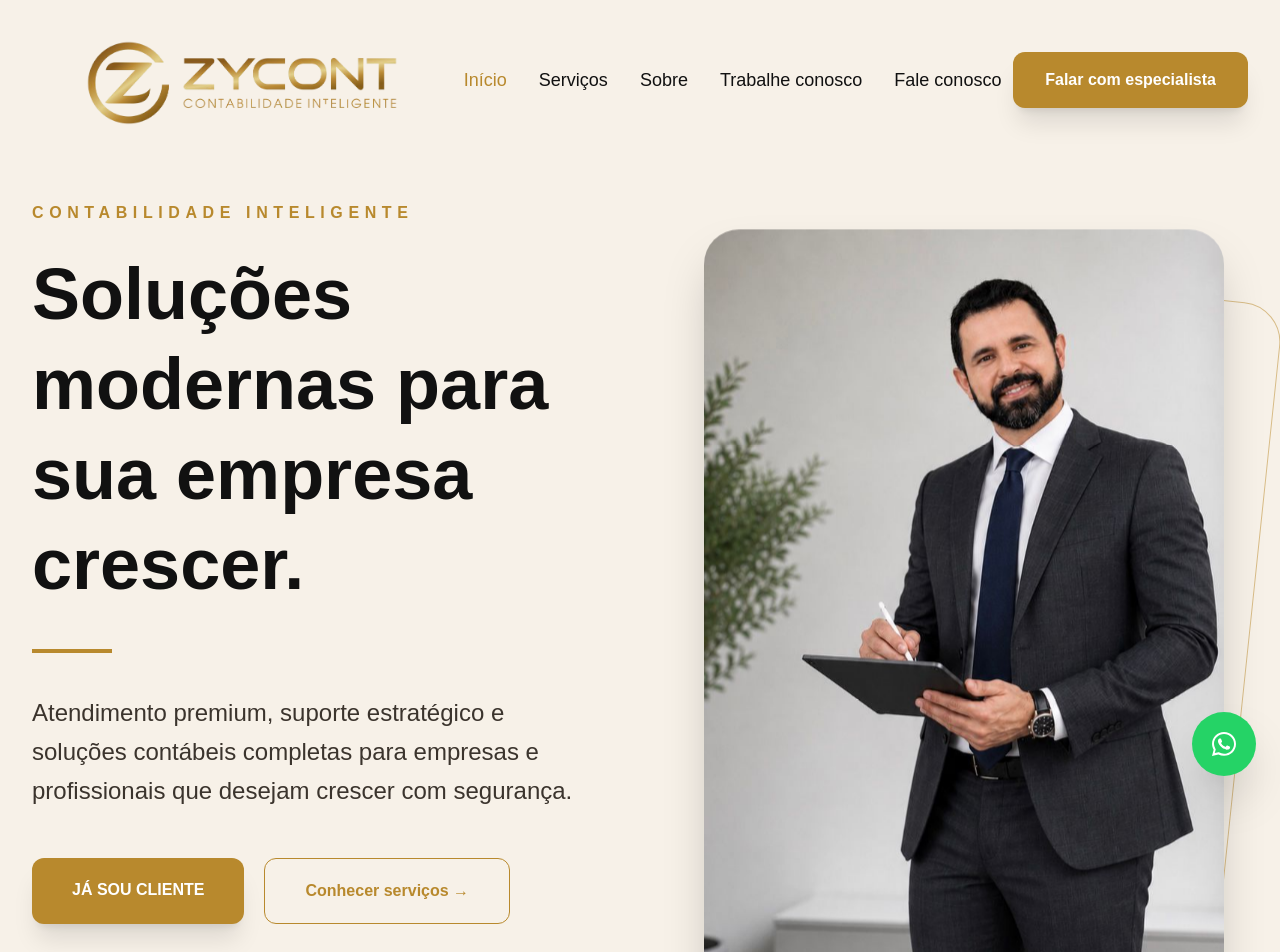
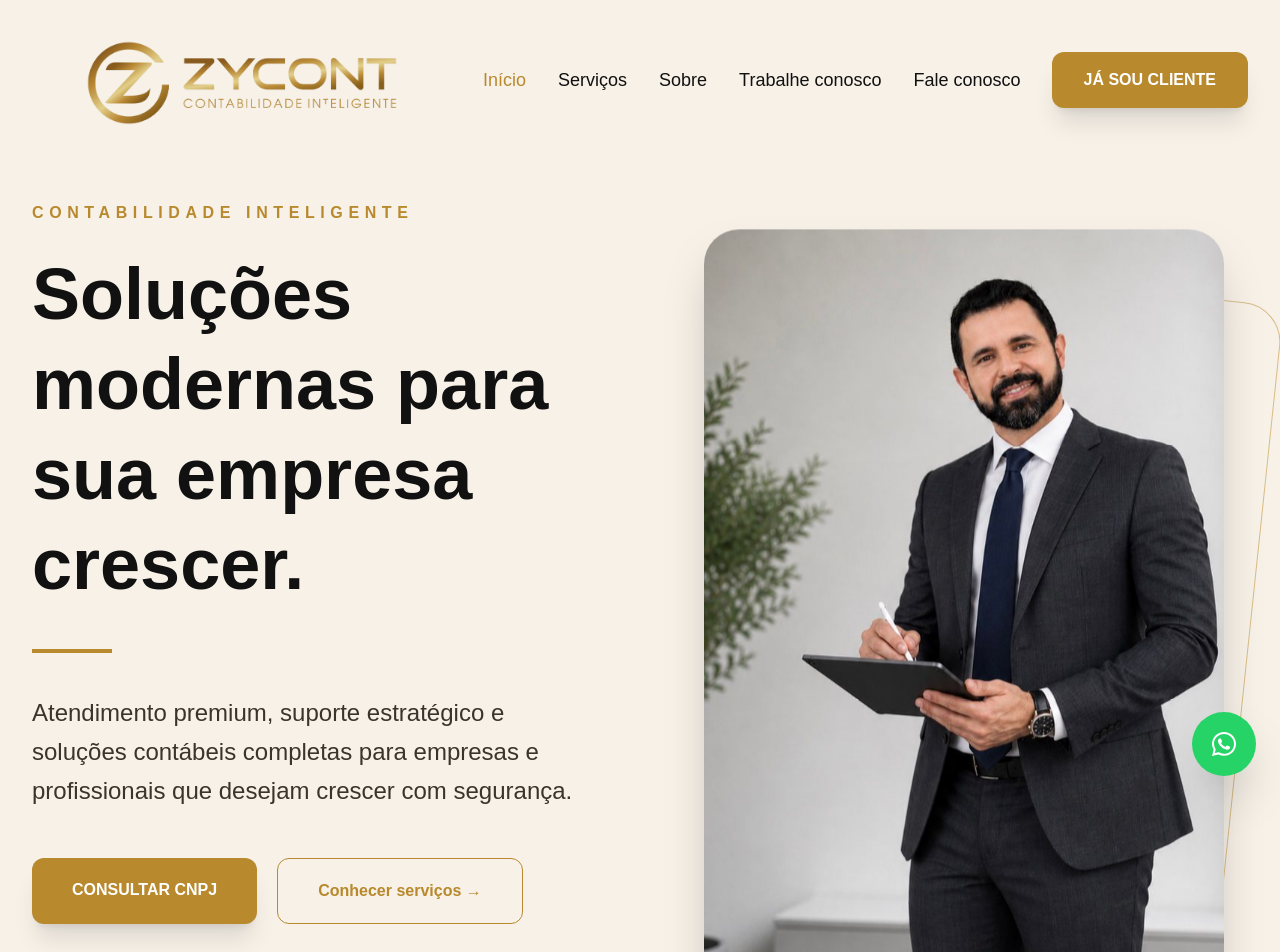
Before and after one commit to contatozycont-code/zycont-site, a Next.js app: page / in a window 1280 px wide. Shown: the top 952 px of the page. Built offline with nearby package versions, Linux system fonts and the light colour scheme.

Commit message:
Atualiza botoes de cliente e CNPJ

```diff
--- a/src/app/page.tsx
+++ b/src/app/page.tsx
@@ -245,11 +245,11 @@ export default function Home() {
         </nav>
 
         <a
-          href={`https://wa.me/${whatsappNumber}`}
+          href="https://onvio.com.br/clientcenter/pt/auth?r=%2Fhome"
           target="_blank"
           className="hidden xl:flex bg-[#b8892d] text-white px-8 py-4 rounded-xl font-semibold shadow-xl hover:scale-105 hover:shadow-2xl transition duration-300"
         >
-          Falar com especialista
+          JÁ SOU CLIENTE
         </a>
       </header>
 
@@ -271,11 +271,11 @@ export default function Home() {
 
           <div className="flex gap-5 flex-wrap">
             <a
-              href="https://onvio.com.br/clientcenter/pt/auth?r=%2Fhome"
+              href="https://consulta-cnpj-nu.vercel.app/"
               target="_blank"
               className="w-full sm:w-auto text-center bg-[#b8892d] text-white px-8 sm:px-10 py-4 sm:py-5 rounded-xl font-semibold shadow-xl hover:scale-105 transition duration-300"
             >
-              JÁ SOU CLIENTE
+              CONSULTAR CNPJ
             </a>
 
             <a
```
